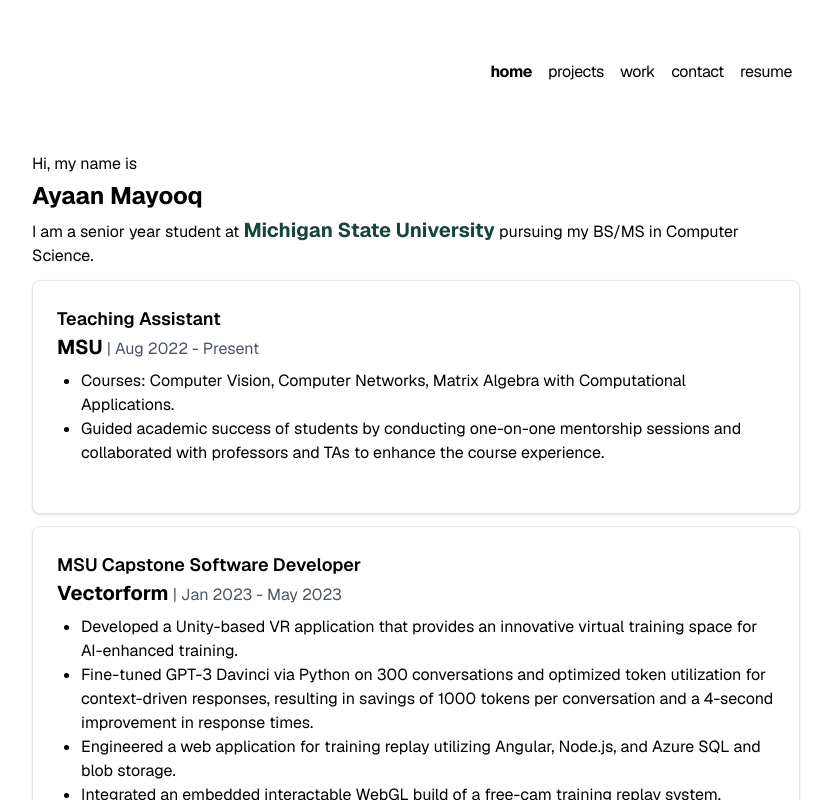
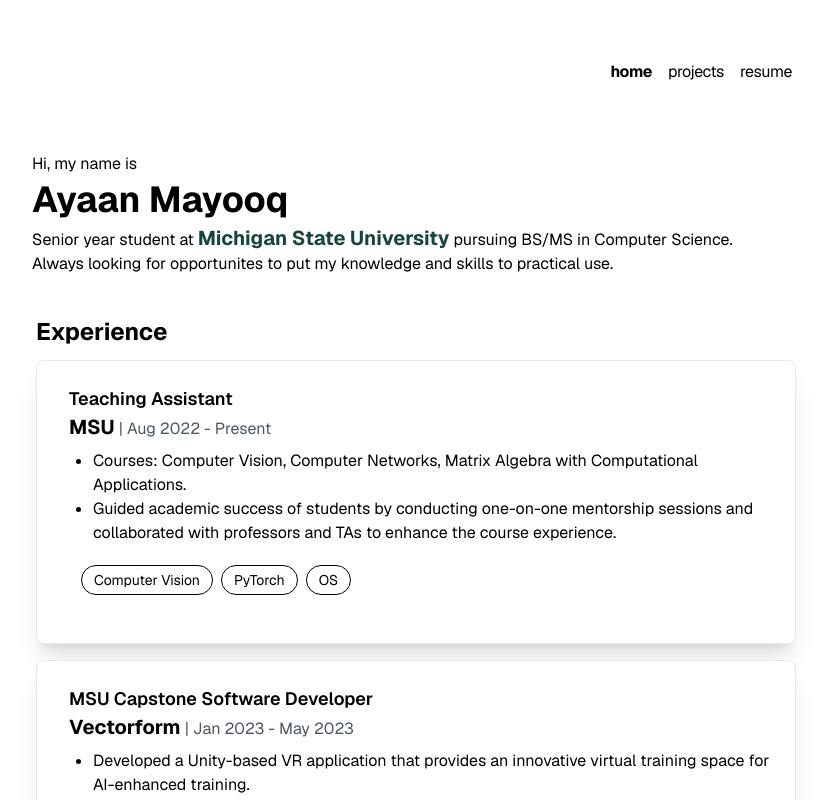
Before and after one commit to ayaanmayooq/portfolio, a Next.js app: page / in a window 1280 px wide. Shown: the top 800 px of the page, without its empty margins (224-1055 px from the left). Built offline with nearby package versions, Linux system fonts and the light colour scheme.

Commit message:
experiences templated and resume pdf added

```diff
--- a/app/components/experienceCard.tsx
+++ b/app/components/experienceCard.tsx
@@ -11,9 +11,9 @@ interface ExperienceCardProps {
 
 export function ExperienceCard(cardData: ExperienceCardProps) {
   return (
-    <div className='mt-3'>
-      <div className="block p-6 bg-white border border-gray-200 rounded-lg shadow hover:bg-gray-100 dark:bg-gray-800 dark:border-gray-700 dark:hover:bg-gray-700">
-        <div className="mb-6">
+    <div className='mt-2 p-1'>
+      <div className="block p-6 bg-white border border-gray-200 rounded-lg shadow-xl dark:bg-gray-800 dark:border-gray-700 ">
+        <div className="ml-2 mb-6">
           <h3 className="text-lg font-semibold">{cardData.title}</h3>
           <p className="text-gray-600">
             <a href={cardData.organizationLink} target="_blank" rel="noopener noreferrer" className="text-xl font-bold">
@@ -28,9 +28,9 @@ export function ExperienceCard(cardData: ExperienceCardProps) {
             ))}
           </ul>
           {cardData.skills && cardData.skills.length > 0 && (
-            <div className='flex flex-wrap ml-4 mt-2 space-x-2 space-y-1'>
+            <div className='flex flex-wrap ml-2 mt-4  space-y-1'>
               {cardData.skills.map((skill, index) => (
-                <p key={index} className="mt-1 items-center px-2 py-1 text-sm text-center text-white border-black bg-gray-400 rounded">
+                <p key={index} className="mt-1 items-center mx-1 px-3 py-1 text-sm text-center border border-black rounded-2xl">
                   {skill}
                 </p>
               ))}
--- a/app/components/nav.tsx
+++ b/app/components/nav.tsx
@@ -10,13 +10,7 @@ const navItems = {
     '/projects': {
         name: 'projects',
     },
-    '/work': {
-        name: 'work',
-    },
-    '/contact': {
-        name: 'contact',
-    },
-    '/resume': {
+    '/resume.pdf': {
         name: 'resume',
     },
 };
--- a/app/page.tsx
+++ b/app/page.tsx
@@ -1,44 +1,7 @@
 "use client"
 import { VerticalTabs } from '@/app/components/verticalTabs';
 import { ExperienceCard } from '@/app/components/experienceCard';
-
-const experiences = [
-    {
-      "title": "Teaching Assistant",
-      "organization": "MSU",
-      "organizationLink": "https://msu.edu/",
-      "date": "Aug 2022 - Present",
-      "points": [
-        "Courses: Computer Vision, Computer Networks, Matrix Algebra with Computational Applications.",
-        "Guided academic success of students by conducting one-on-one mentorship sessions and collaborated with professors and TAs to enhance the course experience."
-      ]
-    },
-    {
-      "title": "MSU Capstone Software Developer",
-      "organization": "Vectorform",
-      "organizationLink": "https://www.vectorform.com/",
-      "date": "Jan 2023 - May 2023",
-      "points": [
-        "Developed a Unity-based VR application that provides an innovative virtual training space for AI-enhanced training.",
-        "Fine-tuned GPT-3 Davinci via Python on 300 conversations and optimized token utilization for context-driven responses, resulting in savings of 1000 tokens per conversation and a 4-second improvement in response times.",
-        "Engineered a web application for training replay utilizing Angular, Node.js, and Azure SQL and blob storage.",
-        "Integrated an embedded interactable WebGL build of a free-cam training replay system."
-      ],
-      "skills": ["Unity", "WebGL", "Angular"]
-    },
-    {
-      "title": "Software Developer Intern",
-      "organization": "Roosevelt Innovations",
-      "organizationLink": "https://rooseveltinnovations.com/",
-      "date": "May 2022 - Aug 2022",
-      "points": [
-        "Implemented an enterprise-level feature (using MEAN stack REST, JSON, Kafka, and containerization) that leverages client-specific information and quotes to accurately recommend insurance packages.",
-        "Collaborated closely with underwriting and claims analysis experts to gain insights into claims handling processes.",
-        "Utilized concepts of Machine Learning, AI, NLP, word embeddings, and Word2Vec to generate 94% of existing business insurance rules with 99% precision."
-      ],
-      "skills": ["MEAN stack", "REST", "JSON", "Kafka", "Machine Learning", "AI", "NLP", "Word embeddings", "Word2Vec"]
-    }
-  ];
+import data from '@/public/data.json'
 
 export default function Page() {
 
@@ -47,18 +10,17 @@ export default function Page() {
         <section className="animate-move-up-fade-in">
             <p>Hi, my name is</p>
             <div className="py-1">
-                <p className=" text-2xl font-bold">Ayaan Mayooq</p>
+                <p className=" text-4xl font-bold">Ayaan Mayooq</p>
             </div>
-            <p>I am a senior year student at&nbsp;
+            <p>Senior year student at&nbsp;
                 <a href="https://msu.edu/" className="link link-underline link-underline-black text-[#18453B] text-xl font-bold">Michigan State University</a>
-                &nbsp;pursuing my BS/MS in Computer Science.</p>
+                &nbsp;pursuing BS/MS in Computer Science.</p>
+            <p>Always looking for opportunites to put my knowledge and skills to practical use.</p>
 
-                {experiences.map((experience, index) => (
+            <p className="mt-10 ml-1 text-2xl font-bold">Experience</p>
+                {data['experiences'].map((experience, index) => (
                     <ExperienceCard key={index} {...experience} />
                 ))}
-
-
-
 
         </section>
 
--- a/app/resume/page.tsx
+++ /dev/null
@@ -1,11 +0,0 @@
-
-export default function Page() {
-    return (
-        <section className="animate-move-up-fade-in">
-            <div className="py-1">
-                <p className=" text-2xl text-center font-bold">Download Resume</p>
-            </div>
-
-        </section>
-    );
-}
--- /dev/null
+++ b/public/data.json
@@ -0,0 +1,41 @@
+{
+  "experiences": [
+    {
+      "title": "Teaching Assistant",
+      "organization": "MSU",
+      "organizationLink": "https://msu.edu/",
+      "date": "Aug 2022 - Present",
+      "points": [
+        "Courses: Computer Vision, Computer Networks, Matrix Algebra with Computational Applications.",
+        "Guided academic success of students by conducting one-on-one mentorship sessions and collaborated with professors and TAs to enhance the course experience."
+      ],
+      "skills": [ "Computer Vision", "PyTorch", "OS" ]
+    },
+    {
+      "title": "MSU Capstone Software Developer",
+      "organization": "Vectorform",
+      "organizationLink": "https://www.vectorform.com/",
+      "date": "Jan 2023 - May 2023",
+      "points": [
+        "Developed a Unity-based VR application that provides an innovative virtual training space for AI-enhanced training.",
+        "Fine-tuned GPT-3 Davinci via Python on 300 conversations and optimized token utilization for context-driven responses, resulting in savings of 1000 tokens per conversation and a 4-second improvement in response times.",
+        "Engineered a web application for training replay utilizing Angular, Node.js, and Azure SQL and blob storage.",
+        "Integrated an embedded interactable WebGL build of a free-cam training replay system."
+      ],
+      "skills": [ "Unity", "WebGL", "Angular", "Node.js", "Azure", "Prompt Engineering" ]
+    },
+    {
+      "title": "Software Developer Intern",
+      "organization": "Roosevelt Innovations",
+      "organizationLink": "https://rooseveltinnovations.com/",
+      "date": "May 2022 - Aug 2022",
+      "points": [
+        "Implemented an enterprise-level feature (using MEAN stack REST, JSON, Kafka, and containerization) that leverages client-specific information and quotes to accurately recommend insurance packages.",
+        "Collaborated closely with underwriting and claims analysis experts to gain insights into claims handling processes.",
+        "Utilized concepts of Machine Learning, AI, NLP, word embeddings, and Word2Vec to generate 94% of existing business insurance rules with 99% precision."
+      ],
+      "skills": [ "Angular", "Node.js", "REST", "JSON", "AI/ML", "NLP", "MongoDB" ]
+    }
+  ]
+
+}
```
Also changed, not shown: 1 other file (tests, documents, lock files or other folders).
